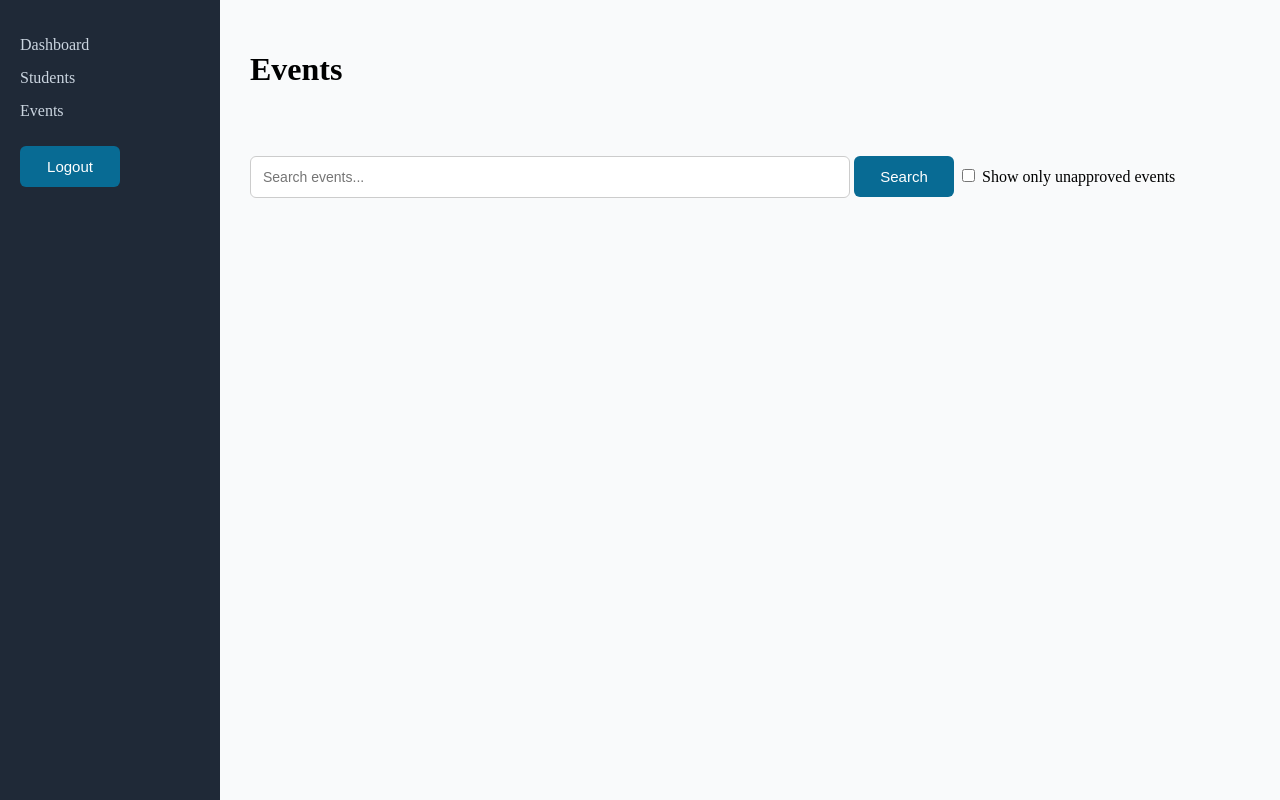
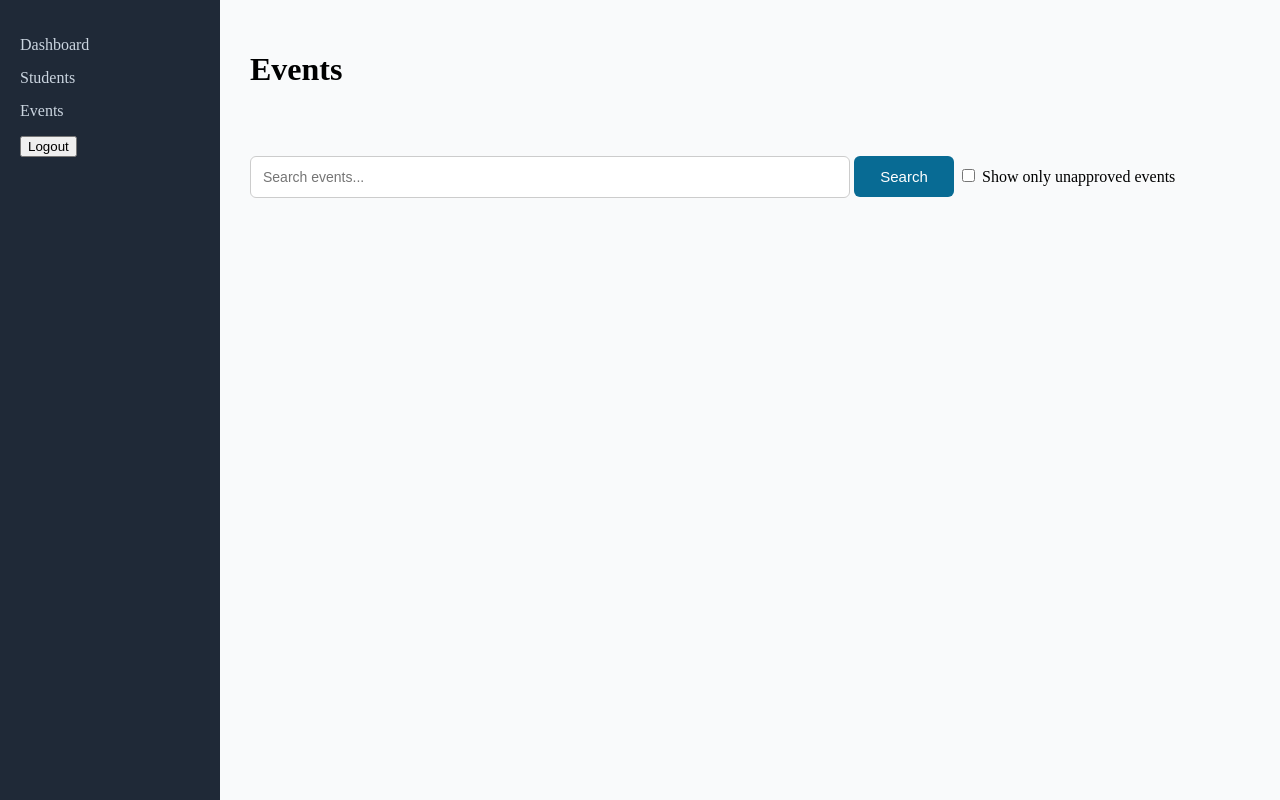
Before and after one commit to lmmtolin/004_itmgt25_project, a Django app: template servicehourstracker/core/templates/core/oaa_events.html in a window 1280 px wide. Run offline with Django 5.2, Linux system fonts and the light colour scheme; the template is opened without the code that fills it, so the values that code supplies are empty.

Commit message:
fixed button

```diff
--- a/servicehourstracker/core/templates/core/oaa_events.html
+++ b/servicehourstracker/core/templates/core/oaa_events.html
@@ -81,7 +81,7 @@
     font-size: 14px;
   }
 
-  button {
+  .main-content button {
     width: 100px;
     padding: 12px;
     background-color: #086b94;
```
